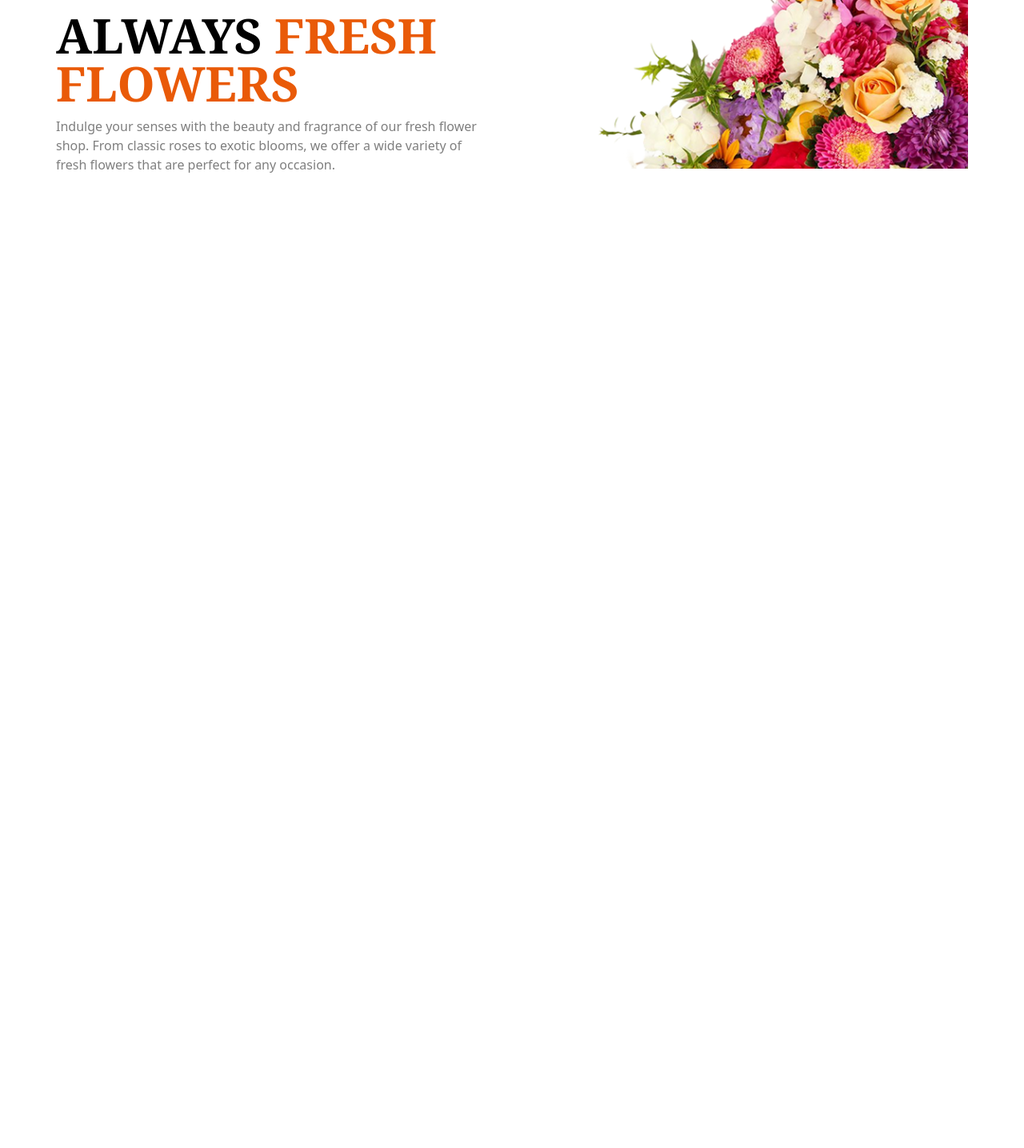
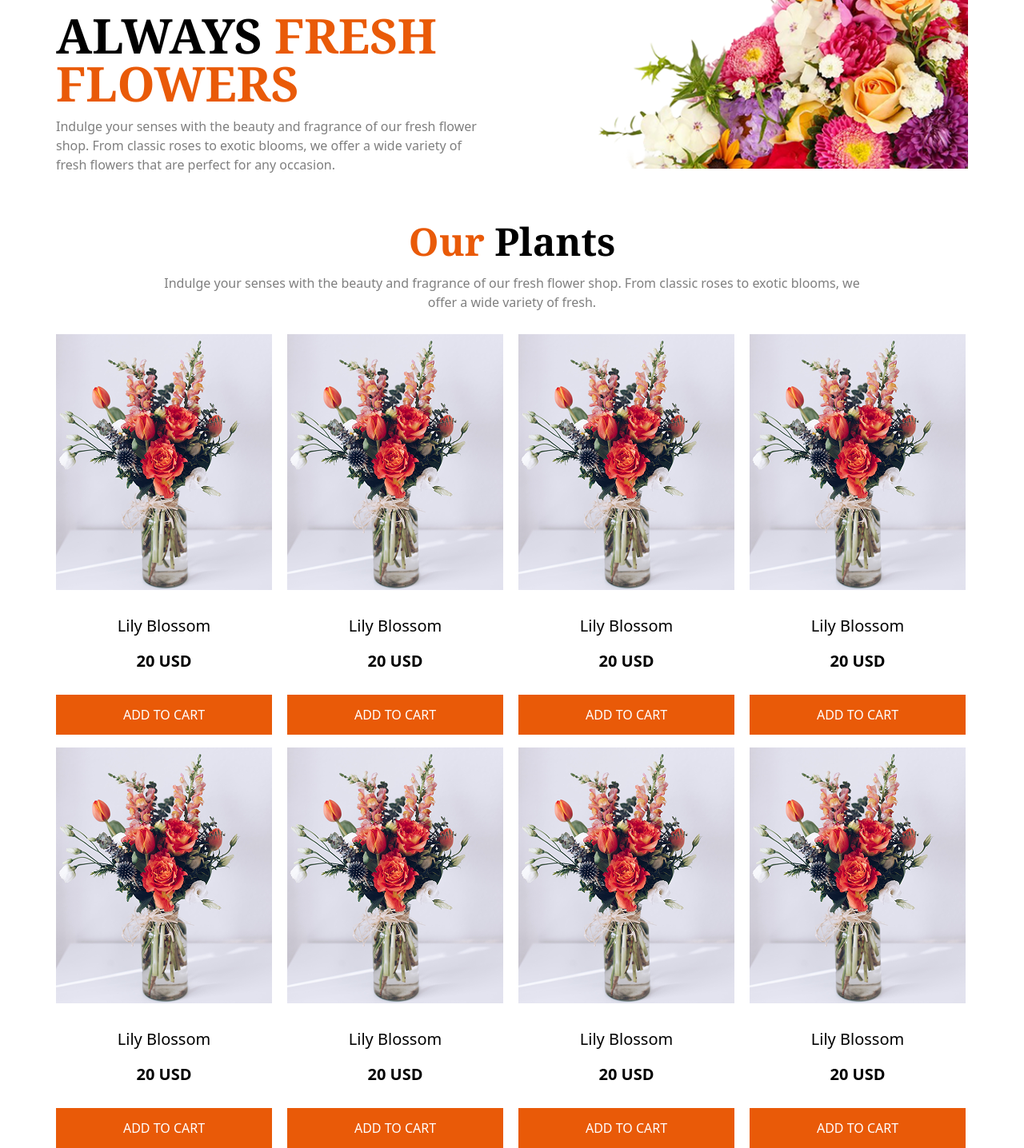
Before and after one commit to ShoFiq6030/PH_Assignment-2, a plain HTML site: page index.html in a window 1280 px wide. Shown: the part 384-1820 px from the top of the page at 80% size. Before the commit the page ends 800 px from the top, so only its background shows below. Drawn offline with nearby package versions, Linux system fonts and the light colour scheme.

Commit message:
add- plants section

```diff
--- a/index.html
+++ b/index.html
@@ -24,7 +24,7 @@
       rel="stylesheet"
     />
   </head>
-  <body>
+  <body class="">
     <header
       class="w-[361px] lg:w-[1140px] m-auto flex justify-between items-center mt-6"
     >
@@ -45,6 +45,7 @@
       </nav>
     </header>
     <main>
+      <!-- hero section  -->
       <section
         class="w-[361px] m-auto mt-6 lg:w-[1140px] lg:flex lg:flex-row-reverse lg:gap-12 lg:items-center lg:mt-[120px]"
       >
@@ -70,6 +71,138 @@
           </p>
         </div>
       </section>
+      <!-- Plants Section  -->
+      <section class="w-[393px] m-auto text-center mt-13 lg:w-[1140px]">
+        <div>
+          <h2
+            style="font-family: 'Noto Serif', serif"
+            class="font-bold text-2xl lg:text-5xl"
+          >
+            <span class="text-[#E95A08]">Our</span> Plants
+          </h2>
+          <p class="opacity-50 mt-4 w-[336px] m-auto lg:w-[888px]">
+            Indulge your senses with the beauty and fragrance of our fresh
+            flower shop. From classic roses to exotic blooms, we offer a wide
+            variety of fresh.
+          </p>
+        </div>
+        <div class="cards mt-7 grid grid-cols-2 gap-4 lg:grid-cols-4">
+          <div class="card">
+            <div class="w-[170px] lg:w-[270px]">
+              <div>
+                <img src="./assets/sample-flower-image.png" alt="" />
+              </div>
+              <div class="mt-7 ">
+                <h3 class="text-lg font-medium lg:text-xl ">Lily Blossom</h3>
+                <p class="text-base font-bold lg:text-xl lg:mt-4">20 USD</p>
+                <button class="w-[170px] lg:w-full h-[50px] bg-[#E95A08] text-white mt-7">
+                  ADD TO CART
+                </button>
+              </div>
+            </div>
+          </div>
+          <div class="card">
+            <div class="w-[170px] lg:w-[270px]">
+              <div>
+                <img src="./assets/sample-flower-image.png" alt="" />
+              </div>
+              <div class="mt-7 ">
+                <h3 class="text-lg font-medium lg:text-xl ">Lily Blossom</h3>
+                <p class="text-base font-bold lg:text-xl lg:mt-4">20 USD</p>
+                <button class="w-[170px] lg:w-full h-[50px] bg-[#E95A08] text-white mt-7">
+                  ADD TO CART
+                </button>
+              </div>
+            </div>
+          </div>
+          <div class="card">
+            <div class="w-[170px] lg:w-[270px]">
+              <div>
+                <img src="./assets/sample-flower-image.png" alt="" />
+              </div>
+              <div class="mt-7 ">
+                <h3 class="text-lg font-medium lg:text-xl ">Lily Blossom</h3>
+                <p class="text-base font-bold lg:text-xl lg:mt-4">20 USD</p>
+                <button class="w-[170px] lg:w-full h-[50px] bg-[#E95A08] text-white mt-7">
+                  ADD TO CART
+                </button>
+              </div>
+            </div>
+          </div>
+          <div class="card">
+            <div class="w-[170px] lg:w-[270px]">
+              <div>
+                <img src="./assets/sample-flower-image.png" alt="" />
+              </div>
+              <div class="mt-7 ">
+                <h3 class="text-lg font-medium lg:text-xl ">Lily Blossom</h3>
+                <p class="text-base font-bold lg:text-xl lg:mt-4">20 USD</p>
+                <button class="w-[170px] lg:w-full h-[50px] bg-[#E95A08] text-white mt-7">
+                  ADD TO CART
+                </button>
+              </div>
+            </div>
+          </div>
+          <div class="card">
+            <div class="w-[170px] lg:w-[270px]">
+              <div>
+                <img src="./assets/sample-flower-image.png" alt="" />
+              </div>
+              <div class="mt-7 ">
+                <h3 class="text-lg font-medium lg:text-xl ">Lily Blossom</h3>
+                <p class="text-base font-bold lg:text-xl lg:mt-4">20 USD</p>
+                <button class="w-[170px] lg:w-full h-[50px] bg-[#E95A08] text-white mt-7">
+                  ADD TO CART
+                </button>
+              </div>
+            </div>
+          </div>
+          <div class="card">
+            <div class="w-[170px] lg:w-[270px]">
+              <div>
+                <img src="./assets/sample-flower-image.png" alt="" />
+              </div>
+              <div class="mt-7 ">
+                <h3 class="text-lg font-medium lg:text-xl ">Lily Blossom</h3>
+                <p class="text-base font-bold lg:text-xl lg:mt-4">20 USD</p>
+                <button class="w-[170px] lg:w-full h-[50px] bg-[#E95A08] text-white mt-7">
+                  ADD TO CART
+                </button>
+              </div>
+            </div>
+          </div>
+          <div class="card">
+            <div class="w-[170px] lg:w-[270px]">
+              <div>
+                <img src="./assets/sample-flower-image.png" alt="" />
+              </div>
+              <div class="mt-7 ">
+                <h3 class="text-lg font-medium lg:text-xl ">Lily Blossom</h3>
+                <p class="text-base font-bold lg:text-xl lg:mt-4">20 USD</p>
+                <button class="w-[170px] lg:w-full h-[50px] bg-[#E95A08] text-white mt-7">
+                  ADD TO CART
+                </button>
+              </div>
+            </div>
+          </div>
+          <div class="card">
+            <div class="w-[170px] lg:w-[270px]">
+              <div>
+                <img src="./assets/sample-flower-image.png" alt="" />
+              </div>
+              <div class="mt-7 ">
+                <h3 class="text-lg font-medium lg:text-xl ">Lily Blossom</h3>
+                <p class="text-base font-bold lg:text-xl lg:mt-4">20 USD</p>
+                <button class="w-[170px] lg:w-full h-[50px] bg-[#E95A08] text-white mt-7">
+                  ADD TO CART
+                </button>
+              </div>
+            </div>
+          </div>
+
+
+        </div>
+      </section>
     </main>
   </body>
 </html>
```
